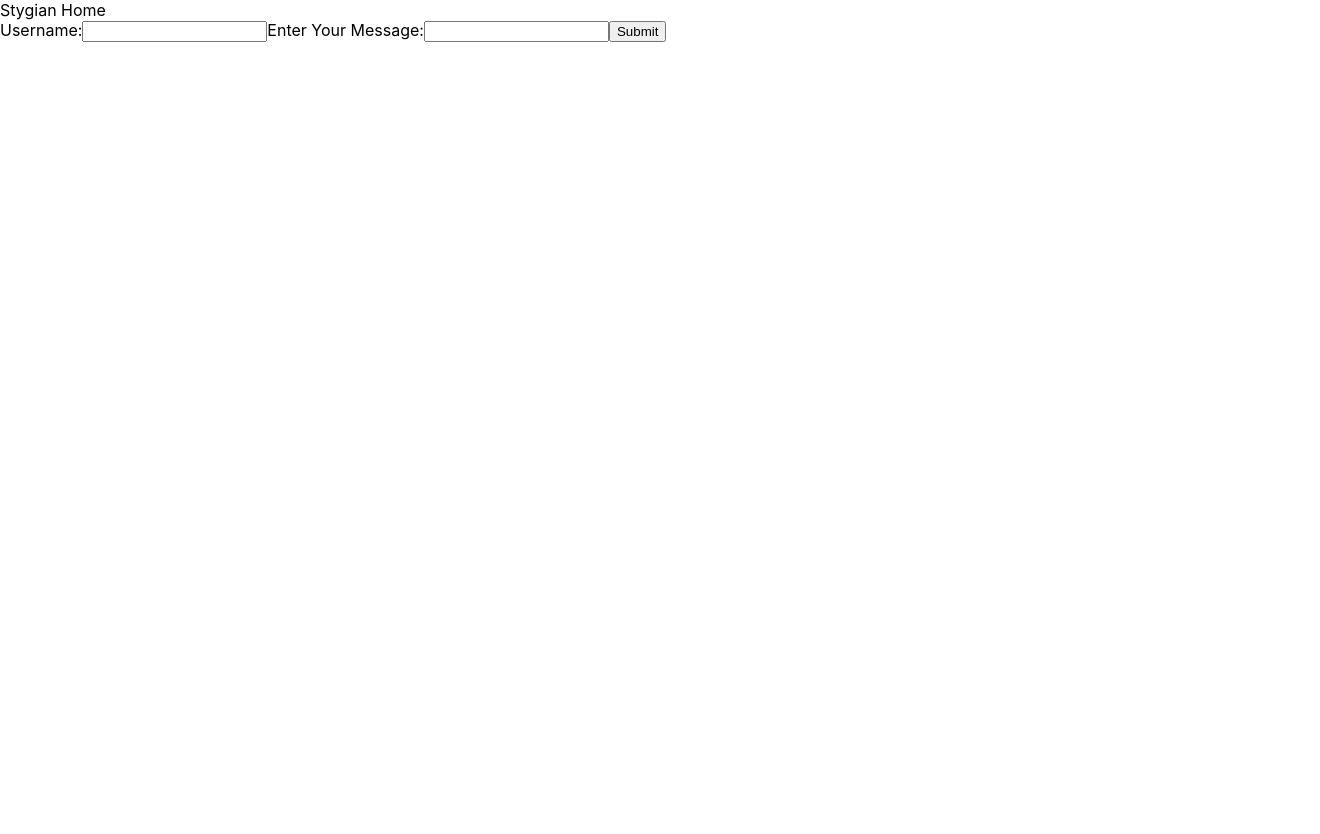
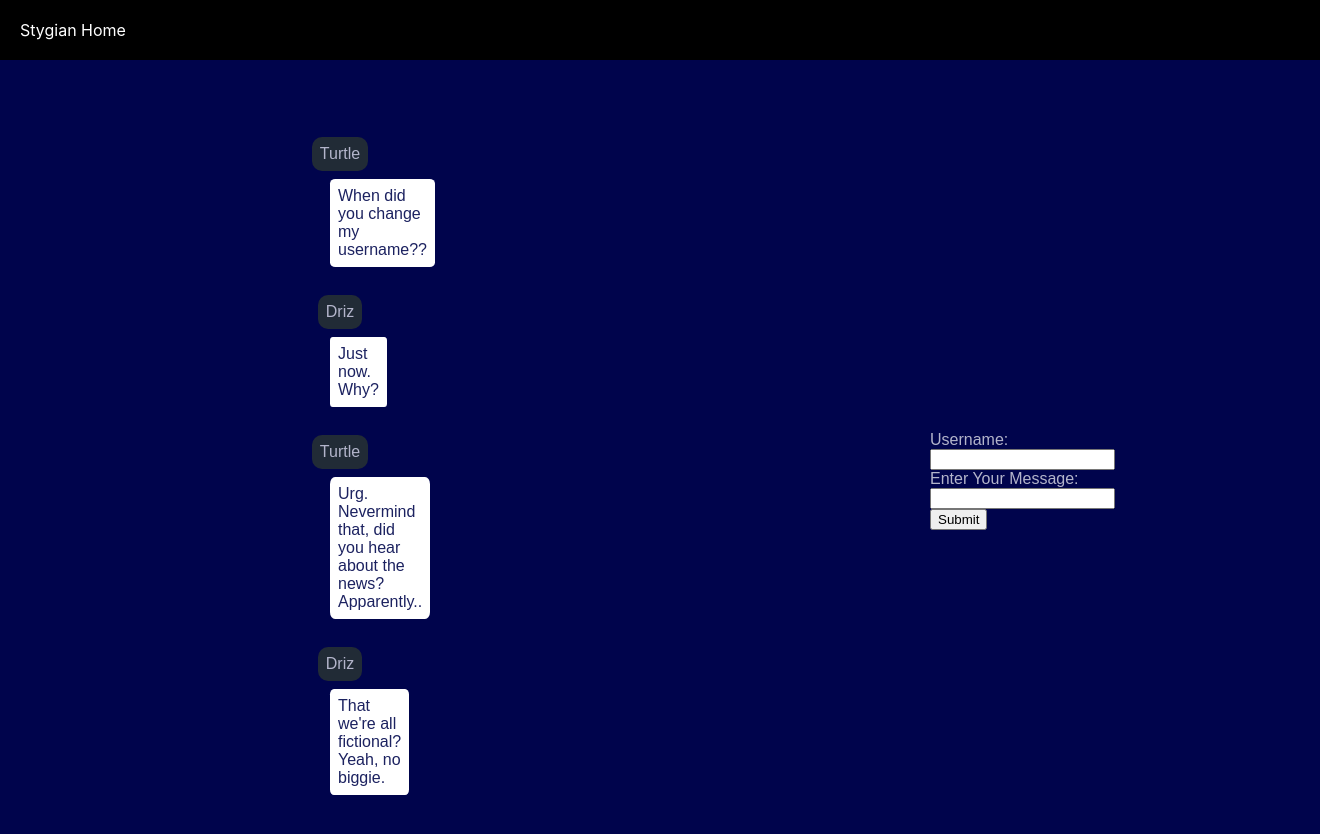
Before and after one commit to lydia-zheng/Stygian_React-Redux, a React (Create React App) app: page / in a window 1280 px wide. Shown: the top 834 px of the page, 1320 px wide, since content can reach past the window. Before the commit the page ends 800 px from the top, so only its background shows below. Built offline with nearby package versions, Linux system fonts and the light colour scheme.

Commit message:
Added initial messages to reducers

```diff
--- a/src/App.css
+++ b/src/App.css
@@ -1,38 +1,127 @@
-.App {
-  text-align: center;
+#root{
+  margin-left: 0; /*react added some weird leftside margin*/
+}
+.body {
+  height:100vh; /*viewport height*/
+  width: 100vw; /*viewport width*/
 }
 
-.App-logo {
-  height: 40vmin;
-  pointer-events: none;
+.container{
+  font-family:Arial, Helvetica, sans-serif;
+  background-color: #00044C;
+  color: #B3B5CB;
+  display: flex;
+  height: 100%; /*fills rest of page vertically*/
+  width: 100%;
+
+}
+header {
+  background:black;
+  color: white;
+  padding: 20px;
+  display: flex;
+  width: 100%
 }
 
-@media (prefers-reduced-motion: no-preference) {
-  .App-logo {
-    animation: App-logo-spin infinite 20s linear;
+footer {
+  background:#43467F;
+  color: white;
+  padding: 20px;
+  display:flex;
+}
+
+section {
+  background: white;
+  color: black;
+  padding: 20px;
+  display: flex;
+}
+
+div{
+  margin: auto; /*automatically sets the margin (outside space of div)*/
+  width: 100px;
+
+}
+li{
+  display: inline-block;
+  margin: 0 20px 20px 0; /*order from top, right, bot, left, same as margin-right:20px*/
+}
+
+ul {
+  margin: 0;
+  padding: 0; /*margin and padding are automatically added to uls, makes them go away*/
+  list-style-type: none; /* removes bullet points!! */
+
+}
+
+button {
+  background: #2e2766;;
+  color:white;
+}
+
+
+#form {
+  box-sizing: border-box;
+
+
+}
+input{
+  width: 100;
+  min-width: 0; /*browser automatically gives input a width, cannot shrink below its default and will overflow flex container otherwise*/
+}
+label {
+  display: inline-block;
+  /*width: 200px; to ensure label text doesn't overflow to next line; label width= form width*/
+}
+
+/* form {
+  width: 163px; /*new fix to text overflow} */
+
+#all_messages {
+  display: flex;
+  flex-direction: column;
+}
+
+.msg_username {
+  background: #212B36;
+  display: flex;
+  padding: 0.5em .5em .5em .5em;
+  border-radius: 10px;
+}
+.msg_message {
+  margin: .5rem;
+  padding: 0.5em .5em .5em .5em;
+  color: #1C2260;
+  background: white;
+  border-radius: 5%;
+  position: relative;
+  left: 2em;
+}
+.msg_content > div{
+  width: min-content; /*smallest width where box's contents don't overflow the box itself*/
+}
+
+.msg_send {
+  position: relative;
+  animation-name: slide-right;
+  animation-duration: 2s;
+  animation-fill-mode: forwards;
+  transition: ease-in;
+
+}
+
+
+
+/*KEY FRAMES*/
+
+@keyframes slide-right {
+
+  0% {
+      opacity: 0;
+      transform: translateX(-5em);
+  }
+  100% {
+      opacity: 1;
+      transform: translateX(0);
   }
 }
-
-.App-header {
-  background-color: #282c34;
-  min-height: 100vh;
-  display: flex;
-  flex-direction: column;
-  align-items: center;
-  justify-content: center;
-  font-size: calc(10px + 2vmin);
-  color: white;
-}
-
-.App-link {
-  color: #61dafb;
-}
-
-@keyframes App-logo-spin {
-  from {
-    transform: rotate(0deg);
-  }
-  to {
-    transform: rotate(360deg);
-  }
-}
--- a/src/actions/index.js
+++ b/src/actions/index.js
@@ -1,4 +1,5 @@
 
+//TODO: if time permitted extract action strings into a constant.js with action object
 export const handleUser = (input_name1, value) => {
   return {
     type: "HANDLE_USER",
@@ -23,3 +24,17 @@ export const handleSubmit = (name, msg) => {
     msg
   }
 }
+
+export const initializeName = (name) => {
+  return {
+    type: "INITIALIZE_NAME",
+    name
+  }
+}
+
+export const initializeMsg = (msg) => {
+  return {
+    type: "INITIALIZE_MSG",
+    msg
+  }
+}
--- a/src/components/App.js
+++ b/src/components/App.js
@@ -1,17 +1,27 @@
 import React from 'react';
 import UserForm from './UserForm';
 import MsgList from './MsgList';
+import '../App.css';
 
 const App = () => {   //this is how you make a functional component
 	return (
-<div className = "container">
+<div className= "body" >
   <header>Stygian Home</header>
-  <div id="all_messages"></div>
+  <section className="container">
+    <div id="all_messages">
 
-  <div id="form">
+      <MsgList />
+    </div>
+
+    <div id="form">
     <UserForm/>
-    {/* <SubmitButton/> */}
+
   </div>
+
+  </section>
+
+
+
 
   </div>
 );
--- a/src/components/MsgList.js
+++ b/src/components/MsgList.js
@@ -1,19 +1,64 @@
 //TODO EVERYTHING; template
-import React, { Component } from 'react'
+import React, { Component, Fragment, useState } from 'react';
+import {useSelector, useDispatch } from 'react-redux';
+import {initializeName, initializeMsg} from "../actions"
 
-export default class MsgList extends React.Component {
+export default function MsgList (){
+    //state: {
+    //
+    //}
+    const dispatch = useDispatch();
+
+    /*
+    useState should be used only inside functional components. useState is the way if we need an internal state and don't need to implement more complex logic such as lifecycle methods.
+
+    const [state, setState] = useState(initialState);
+    Returns a stateful value, and a function to update it.
+
+    During the initial render, the returned state (state) is the same as the value passed as the first argument (initialState).
+
+    The setState function is used to update the state. It accepts a new state value and enqueues a re-render of the component.
+     */
+
+    const listItems = useSelector(state => state.messages.messages); //first messages is im in messageReducer; .messages gives the array part of messages
 
 
+     /*cite: https://www.debuggr.io/react-map-of-undefined/
+     undefined or null values are ignored inside JSX so it's safe to pass it on for first render
+     */
+
+     //TODO: somehow load data into ims so the mapping starts
+    let msgsToRender;
+    //if (ims) {
+        msgsToRender =
+         listItems.map((msg, i) => {
+            return (
+                <Fragment key= {i}>
+                    {
+                            <li className="msg_send">
+                            <div className="msg">
+                            <div className ="msg_content">
+                    <div className="msg_username">{msg.name}</div>
+                    <div className="msg_message">{msg.content}</div>
+                            </div>
+                            </div>
+                        </li>
+                    }
+                </Fragment>
+            )
+        })
+    /* } else {
+        msgsToRender = "Loading..."; //TODO: FIX CURRENTLY ALWAYS UNDEFINED
+    } */
 
 
+     //TODO: get action to populate ul with lis
 
+    return(
 
+    <ul className= "msg_list">
+            {msgsToRender}
+    </ul>
+    );
 
-    render() {
-        return (
-            <div>
-
-            </div>
-        )
-    }
 }
--- a/src/components/UserForm.js
+++ b/src/components/UserForm.js
@@ -1,5 +1,5 @@
 import React from 'react';
-import { connect, useSelector, useDispatch } from 'react-redux';
+import {useSelector, useDispatch } from 'react-redux'; //connect used in old version
 import { handleUser, handleMsg, handleSubmit } from '../actions';
 
 
@@ -13,6 +13,7 @@ export default function UserForm () {
     //state: {
     //  value
     //}
+    //TODO: state.value figure out
     const value = useSelector(state => state.value);
 
     //callback function to dispatch the handleChange 'action' to our 'reducers'
@@ -25,17 +26,22 @@ export default function UserForm () {
         dispatch(handleMsg(e.target.name, e.target.value));
     }
 
-    const handle_Submit = () =>  {
-        dispatch(handleSubmit(document.getElementById('name').value, document.getElementById('msg').value));
+    //test if this works or if the fields are needed
+    //TODO: implement handleSubmit AND CONNECT WITH ACTION AND SUCH;
+    //REMEMBER TO PREVENT DEFAULT
+    const handle_Submit = (e) =>  {
+        e.preventDefault();
+        //uncomment
+        //dispatch(handleSubmit(document.getElementById('name').value, document.getElementById('msg').value));
     }
 
 
 
-     //TODO: implement handleSubmit
+
        //maybe replace submit button to general button component type
-       //TODO: write separate handleChange function for message(CURRENTLY DISPLAYS THE SAME FOR BOTH USERNAME AND MESSAGE)
+
        // CHANGE TO HANDLE NAME AND HANDLE TEXT
-       return(<form onSubmit= {handle_Submit}>
+       return(<form onSubmit= {(e) => handle_Submit(e)}>
         <label>
             Username:
             <input id ="name" type="text" value={value} onChange={(e) => handle_User(e)}/>
--- a/src/index.css
+++ b/src/index.css
@@ -6,8 +6,3 @@ body {
   -webkit-font-smoothing: antialiased;
   -moz-osx-font-smoothing: grayscale;
 }
-
-code {
-  font-family: source-code-pro, Menlo, Monaco, Consolas, 'Courier New',
-    monospace;
-}
--- a/src/index.js
+++ b/src/index.js
@@ -2,7 +2,6 @@ import React from 'react';
 import ReactDOM from 'react-dom';
 import './index.css';
 import App from './components/App';
-import * as serviceWorker from './serviceWorker';
 import { Provider } from 'react-redux';
 import  { createStore } from 'redux';
 import reducers from './reducers'; //we exported combineReducers
--- a/src/reducers/index.js
+++ b/src/reducers/index.js
@@ -1,7 +1,9 @@
 import {combineReducers } from 'redux';
 
+//**initial state constants**
 
- const messageReducer = ( messageList = [
+const im = {
+   messages: [
   {
       name: "Turtle",
       content: "When did you change my username??"
@@ -18,34 +20,53 @@ import {combineReducers } from 'redux';
       name: "Driz",
       content: "That we're all fictional? Yeah, no biggie."
   }
-], action) => {
-   //TODO: add more actions that reducer computes on; figure out if initialize_messages is correct
-	if (action.type === 'ADD MESSAGES') {
-		return messageList; //TODO: do something with the form and message
-	}
-	return messageList; //TODO: might need to change messageList = im in parameter
-};
+]
+
+}
 
 const initialForm = {
   v1: "",
   v2: ""
 }
 
+
+
+//**Reducers** TODO: Might need to combine messageReducer into formReducer
+
+const messageReducer = ( messages = im, action) => {
+   //TODO: add more actions that reducer computes on; figure out if initialize_messages is correct
+   switch (action.type)
+   {
+     /* case "INITIALIZE":
+       return messageList;//debug why it's not working   */
+
+     case "ADD_MESSAGES":
+       break;
+
+
+     default: return messages;
+    };
+};
+
+
+
 const formReducer = ( f = initialForm, action) => {
  switch (action.type){
   case "HANDLE_SUBMIT":
       //submit
-      //TODO
+      break;
+      //TODO!!!! HOW TO ADD A MESSAGE
+
 
 
   case "HANDLE_USER":
-      //creating a copy wiht object.assign(), not mutating the original state
+      //creating a copy wiht object.assign(), not mutating the original state; assigns v1 to be action's value
       return Object.assign({},f, {
         v1: action.value
       });  //THIS NEEDS TO KEEP TRACK OF INPUT
 
-    //TODO: add another handlechange for separate text input
-    case "HANDLE_MSG":
+
+  case "HANDLE_MSG":
      return Object.assign({},f, {
         v2: action.value
       });
@@ -57,7 +78,7 @@ const formReducer = ( f = initialForm, action) => {
 
 export default combineReducers({
   //Todo: messageList not connected to rest action, state, etc
-  messageList: messageReducer,
+  messages: messageReducer,
   f: formReducer
 
 //anotherKey: anotherReducer //all your reducers should be combined
```
